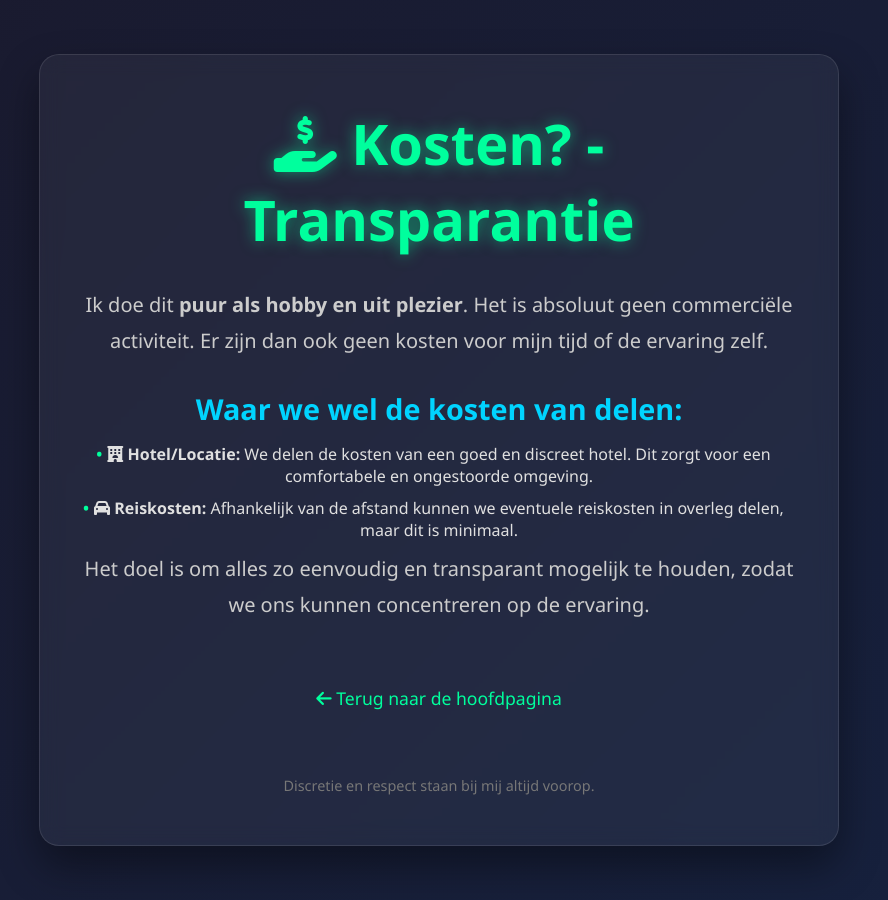
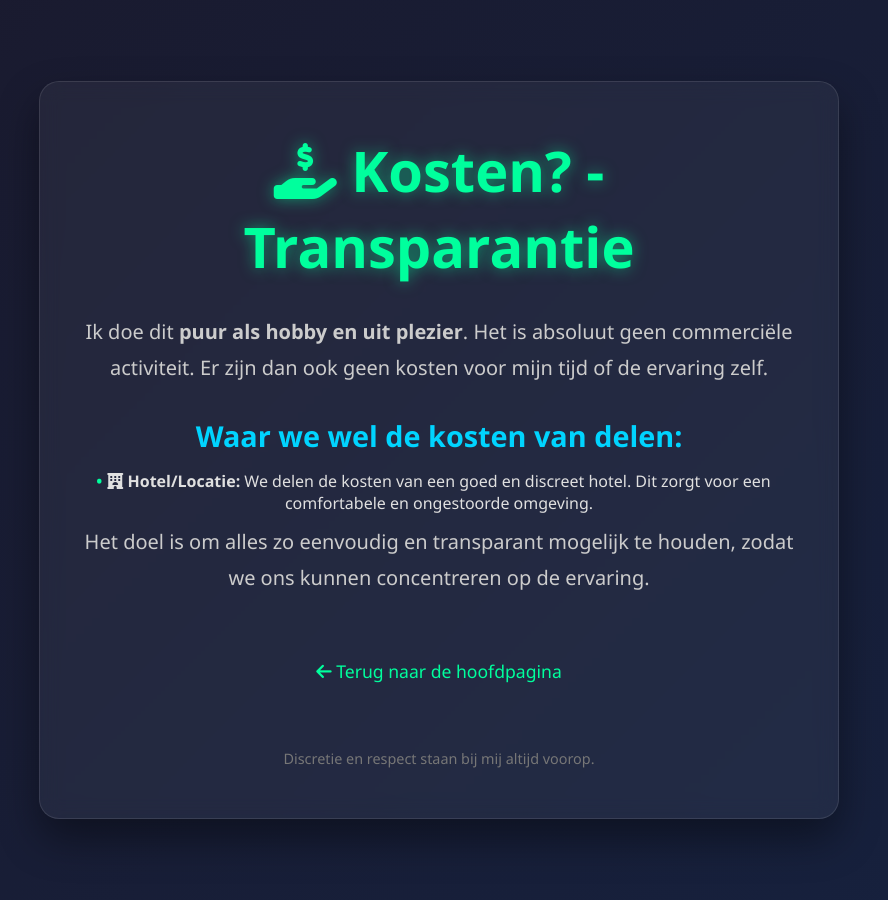
Before and after one commit to abelvanderzanden/abelvanderzanden.github.io, a Jekyll site: the page built from kosten.md, in a window 1280 px wide. Shown: the whole page, without its empty margins (201-1089 px from the left). Built offline with Jekyll 4.4.1, drawn with Linux system fonts in a browser that asks for light colours.

```diff
--- a/kosten.md
+++ b/kosten.md
@@ -29,7 +29,6 @@
 ## Waar we wel de kosten van delen:
 
 * <i class="fas fa-hotel"></i> **Hotel/Locatie:** We delen de kosten van een goed en discreet hotel. Dit zorgt voor een comfortabele en ongestoorde omgeving.
-* <i class="fas fa-car"></i> **Reiskosten:** Afhankelijk van de afstand kunnen we eventuele reiskosten in overleg delen, maar dit is minimaal.
 
 Het doel is om alles zo eenvoudig en transparant mogelijk te houden, zodat we ons kunnen concentreren op de ervaring.
 
```
